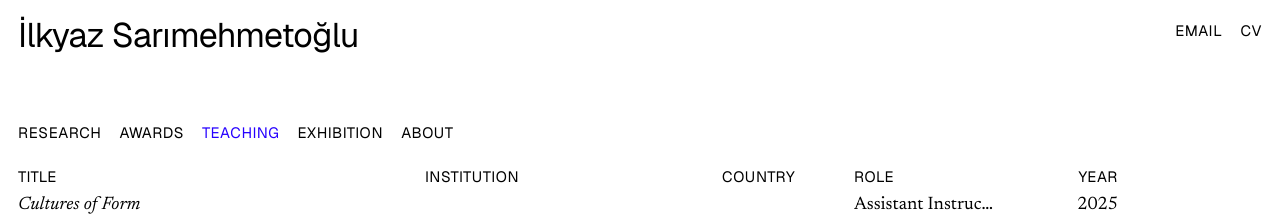
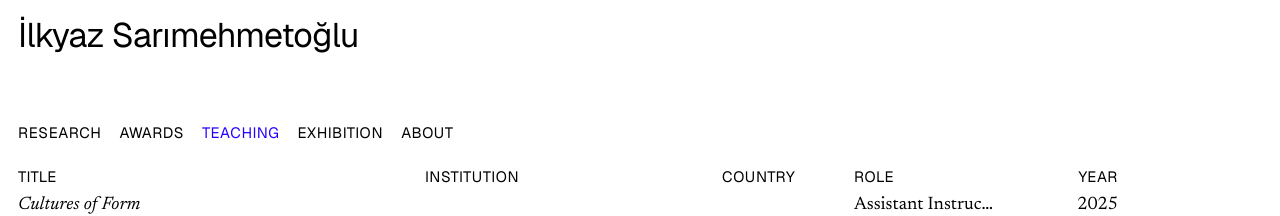
Before and after one commit to ilkyazs7/ilkyazs7.github.io, a Jekyll site: the page built from teaching.html, in a window 1280 px wide. Shown: the top 216 px of the page. Built offline with Jekyll 4.4.1, drawn with Linux system fonts in a browser that asks for light colours.

Commit message:
Remove Email and CV links from the header
Co-Authored-By: Claude Opus 5.5 <noreply@anthropic.com>
Claude-Session: https://claude.ai/code/session_012Wes2mJuQR48XiGErtXJVX

```diff
--- a/_includes/header.html
+++ b/_includes/header.html
@@ -1,12 +1,6 @@
 {%- assign about = site.data.about -%}
-{%- assign at = about.email | split: "@" -%}
 <header class="site-header">
   <a class="wordmark" href="{{ '/' | relative_url }}">{{ about.name }}</a>
-  <nav class="top-links">
-    {% if about.email != "" %}<a class="email" href="#" data-u="{{ at[0] }}" data-d="{{ at[1] }}">Email</a>{% endif %}
-    {% if about.cv_url != "" %}<a href="{{ about.cv_url }}" target="_blank" rel="noopener">CV</a>{% endif %}
-    {% if about.blog_url != "" %}<a href="{{ about.blog_url }}">Blog</a>{% endif %}
-  </nav>
 </header>
 <nav class="tabs" aria-label="Sections">
   {%- assign current = page.tab -%}
```
